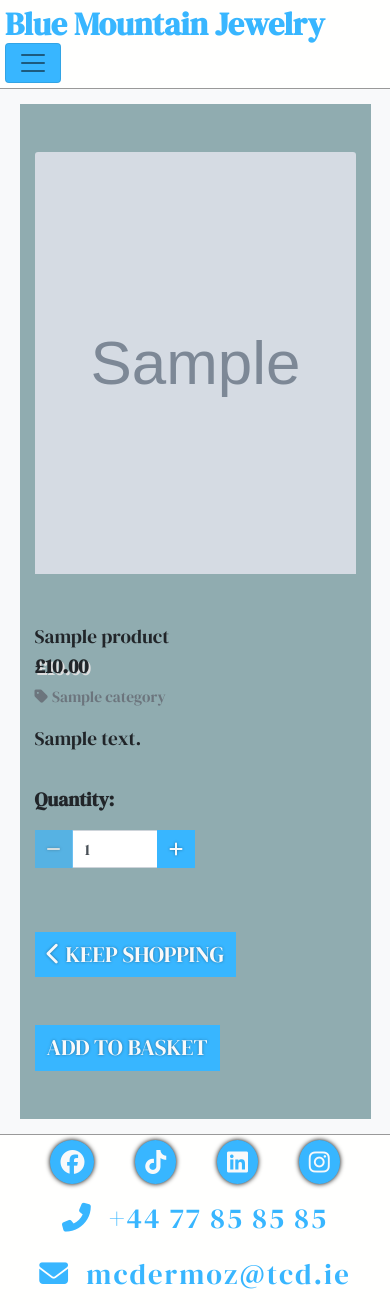
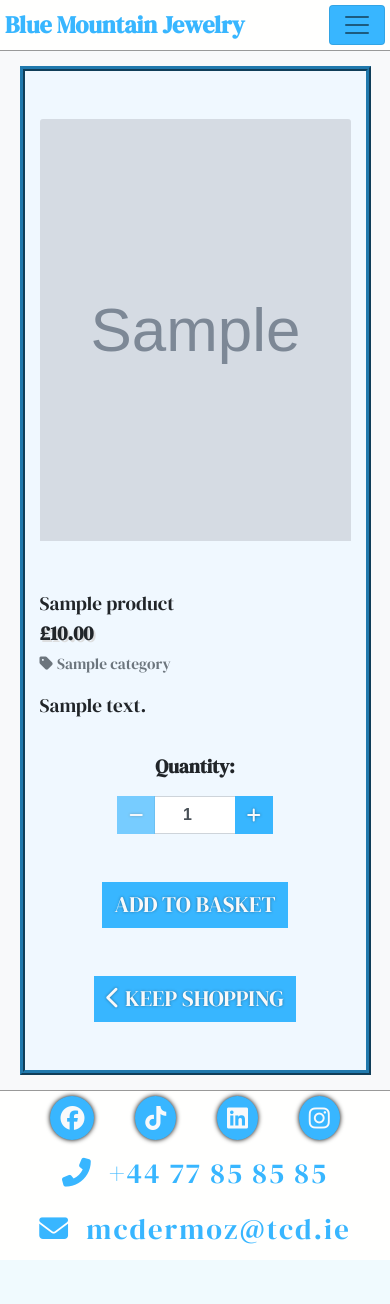
Before and after one commit to Aramantos/HardCandyResinArts, a Django app: page /shop/1 in a window 390 px wide. After the commit the page ends 1260 px from the top, so only its background shows below. Run offline with Django 4.2, Linux system fonts and the light colour scheme; tables that the repository leaves empty hold one stand-in row (values such as "Sample post"); grey boxes marked "Sample" are stand-in pictures; some libraries are stand-ins or nearby versions.

Commit message:
incresed navbar responsiveness & update product detials styles

```diff
--- a/shop/static/shop/css/shop.css
+++ b/shop/static/shop/css/shop.css
@@ -101,6 +101,7 @@ hr {
 .item-image,
 #item-image-info {
     height: 50vh !important;
+    max-width: 560px;
 }
 
 .item-card-body {
@@ -118,7 +119,6 @@ hr {
 #item-details-container {
     width: 90%;
     margin: 15px auto;
-    background-color: var(--comp3);
 }
 
 .increment-qty, .decrement-qty {
--- a/shop/templates/shop/product_detail.html
+++ b/shop/templates/shop/product_detail.html
@@ -18,9 +18,9 @@
 {% endblock %}
 
 {% block content %}
-<div id="item-details-container" class="container-fluid">
+<div id="item-details-container" class="container-fluid border-custom">
     <div class="row">
-        <div class="col-12 col-md-6 col-lg-4 offset-lg-2">
+        <div class="col-12 col-lg-4 offset-lg-1">
             <div class="image-container my-5 mb-5 mt-md-5">
                 {% if product.image %}
                     <a href="{{ product.image.url }}" target="_blank" rel="noreferrer">
@@ -33,7 +33,7 @@
                 {% endif %}
             </div>
         </div>
-        <div class="col-12 col-md-6 col-lg-4">
+        <div class="col-12 col-lg-7">
             <div class="product-details-container mb-5 mt-md-5">
                 <p id="product-name" class="mb-0">{{ product.name }}</p>
                 <p id="price" class="lead mb-0 font-weight-bold">£{{ product.price }}</p>
@@ -61,9 +61,9 @@
                                 </select>
                             </div>
                         {% endif %}
-                        <div class="col-12">
+                        <div class="col-12 text-center text-lg-left">
                             <p id="quantity" class="mt-3"><strong>Quantity:</strong></p>
-                            <div class="form-group w-50">
+                            <div class="form-group w-50 m-auto m-lg-0 mb-2">
                                 <div class="input-group">
                                     <div class="input-group-prepend">
                                         <button class="decrement-qty btn btn-black rounded-0"
@@ -73,7 +73,7 @@
                                             </span>
                                         </button>
                                     </div>
-                                    <input class="form-control qty_input" type="number"
+                                    <input class="form-control qty_input text-center barlow-semi font-weight-bolder" type="number"
                                         name="quantity" value="1" min="1" max="99"
                                         data-item_id="{{ product.id }}"
                                         id="id_qty_{{ product.id }}">
@@ -88,18 +88,21 @@
                                 </div>
                             </div>
                         </div>
-
-                        <div class="col{% if s %}-12 mt-2{% endif %}">
+                        <input type="hidden" name="redirect_url" value="{{ request.path }}">
+                        {% endwith %}
+                    </div>
+                    <div class="row">
+                        <div class="col-12 col-sm-6 text-center text-sm-left">
+                            <input id="add-basket" type="submit" class="btn rounded-0 text-uppercase mt-5" value="Add to Basket">
+                        </div>
+                        <div class="col-12 col-sm-6{% if s %} mt-2{% endif %} text-center text-sm-right">
                             <a href="{% url 'shop_products' %}" class="btn btn-outline-black rounded-0 mt-5">
                                 <span class="icon">
                                     <i id="back-arrow-menu" class="fas fa-chevron-left"></i>
                                 </span>
                                 <span id="back-menu" class="text-uppercase">Keep Shopping</span>
                             </a>
-                            <input id="add-basket" type="submit" class="btn rounded-0 text-uppercase mt-5" value="Add to Basket">
                         </div>
-                        <input type="hidden" name="redirect_url" value="{{ request.path }}">
-                        {% endwith %}
                     </div>
                 </form>
             </div>
@@ -109,6 +112,6 @@
 {% endblock %}
 
 {% block postloadjs %}
-{{ block.super }}
-{% include 'shop/includes/quantity_input_script.html' %}
+    {{ block.super }}
+    {% include 'shop/includes/quantity_input_script.html' %}
 {% endblock %}
--- a/static/css/base.css
+++ b/static/css/base.css
@@ -142,7 +142,7 @@ header{
     font-weight: bolder;
     color: var(--tertiary);
     /* text-shadow: var(--secondary) 0px 0px 5px; */
-    margin: auto;
+    margin: auto 0;
 }
 
 .dropdown-menu {
@@ -605,6 +605,15 @@ footer {
     }
 }
 
+@media (max-width: 860px) {
+    #title {
+        font-size: 1.7rem;
+    }
+    .nav-link {
+        font-size: 1.5rem;
+    }
+}
+
 @media (max-width: 767px) {
     .nav-link {
         text-align: end;
@@ -621,6 +630,15 @@ footer {
     #profile-drop {
         min-width: 158px;
     }
+    #lg-bag,
+    #lg-bag-no-ani {
+        display: block !important;
+    }
+
+    #md-bag,
+    #md-bag-no-ani {
+        display: none !important;
+    }
 }
 @media (max-width: 768px) {
 
@@ -635,6 +653,12 @@ footer {
     }
 }
 
+@media (max-width: 555px) {
+    #title {
+        font-size: 1.5rem;
+    }
+}
+
 @media (max-width: 515px) {
     #logo-nav {
         display: none;
@@ -646,3 +670,9 @@ footer {
         font-size: 1.6rem;
     }
 }
+
+@media (max-width: 360px) {
+    #title {
+        font-size: 1.4rem;
+    }
+}
```
